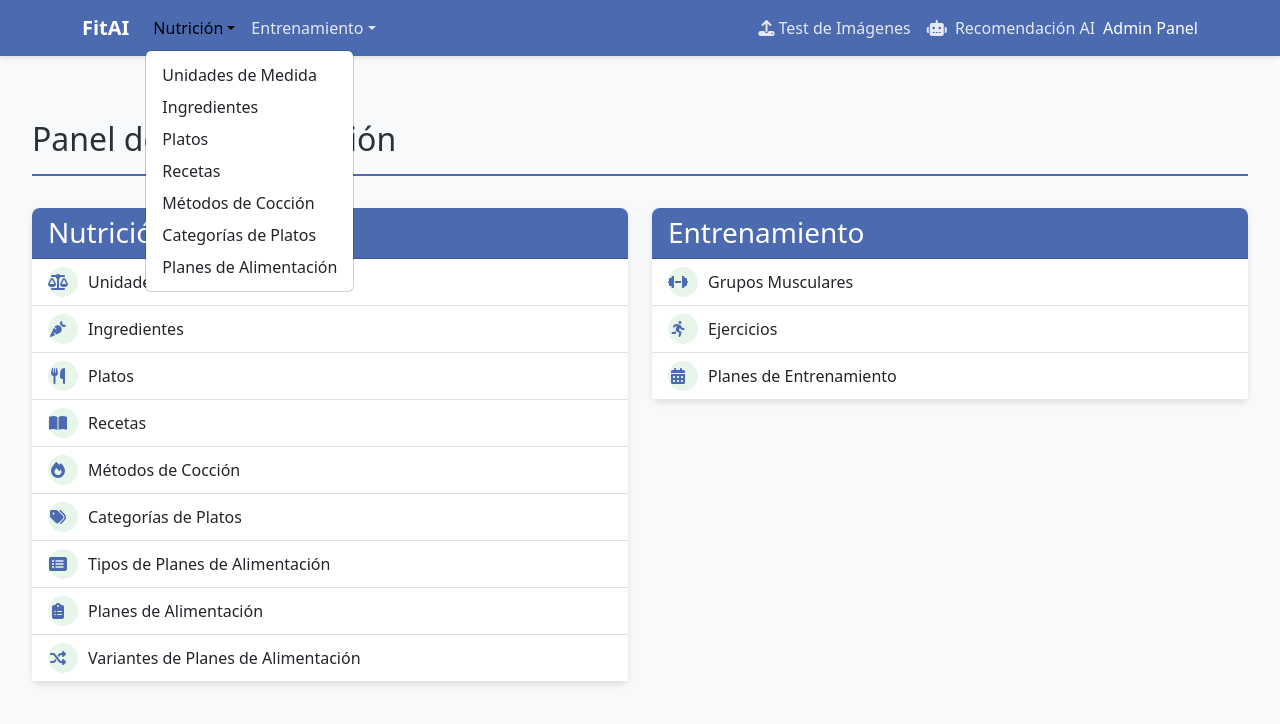
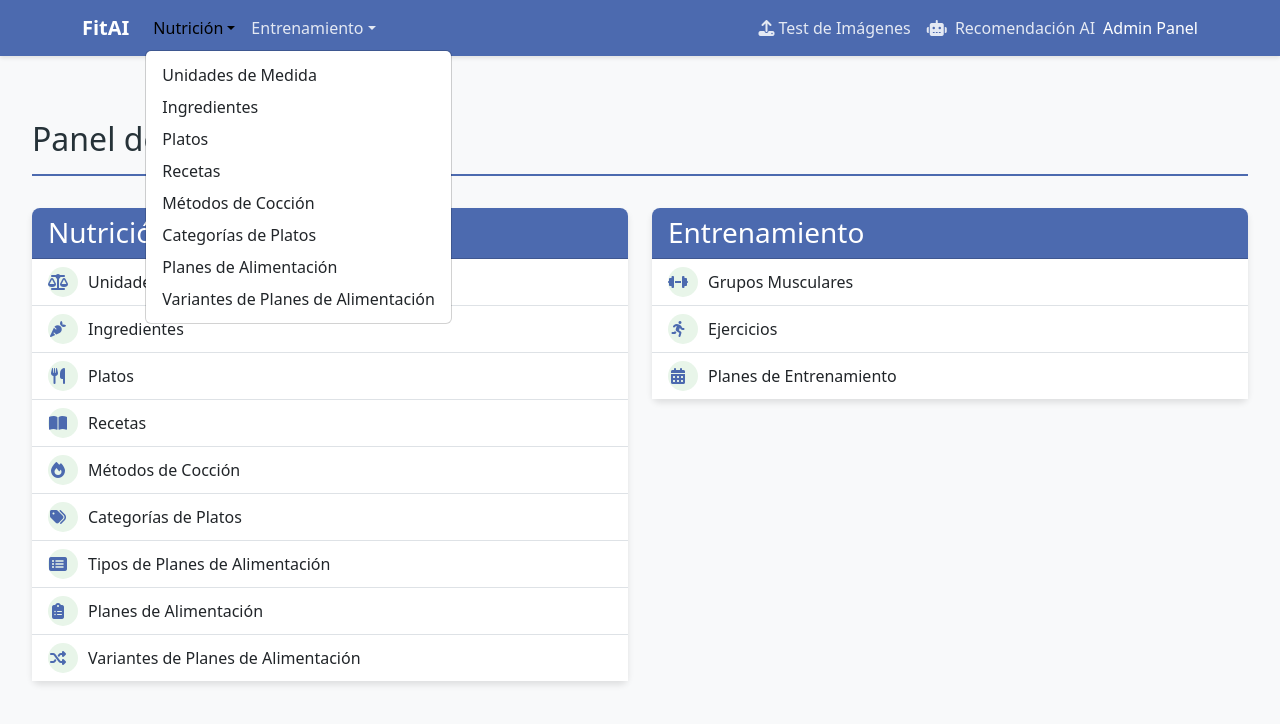
Before and after one commit to WernerHolters/fitai-web, a React (Vite) app: page / in a window 1280 px wide. Both pictures are taken after a click on the button "Nutrición". Shown: the top 724 px of the page. Built offline with nearby package versions, Linux system fonts and the light colour scheme.

Commit message:
feat(Navbar): add MealPlanVariant link

```diff
--- a/src/Components/Navbar.jsx
+++ b/src/Components/Navbar.jsx
@@ -63,6 +63,11 @@
                     Planes de Alimentación
                   </Link>
                 </li>
+                <li>
+                  <Link className="dropdown-item" to="/meal-plan-variants">
+                    Variantes de Planes de Alimentación
+                  </Link>
+                </li>
               </ul>
             </li>
             <li className="nav-item dropdown">
```
